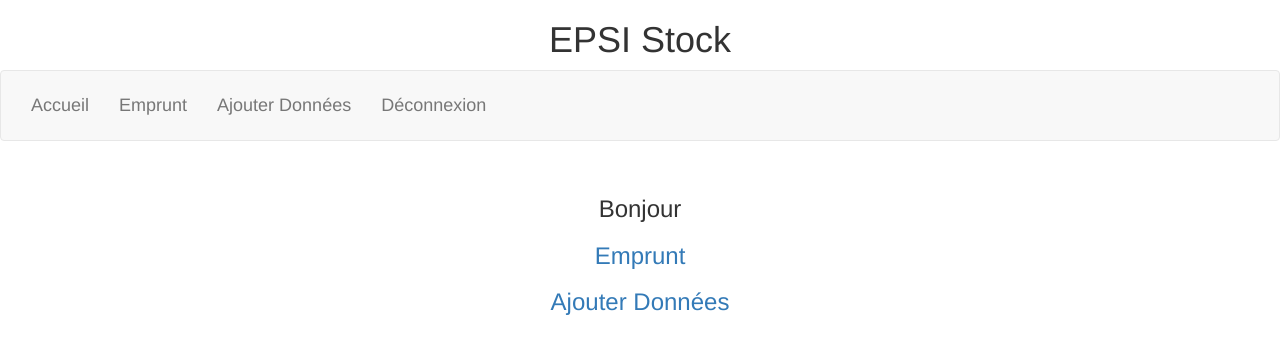
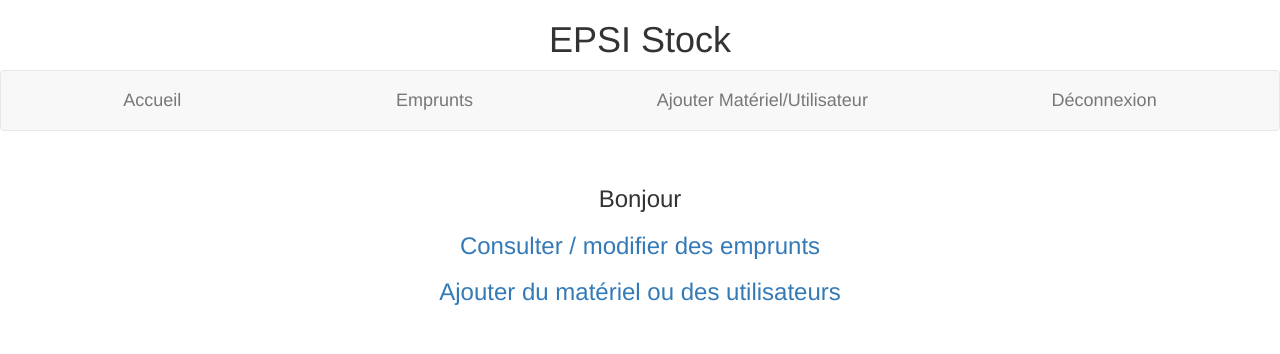
Before and after one commit to Poulpi59/Gestion_stock_epsi, a PHP site: page / in a window 1280 px wide. Shown: the top 354 px of the page. Run offline with PHP 8.4, Linux system fonts and the light colour scheme; the visitor is signed in with stand-in values (Sample User, id 1); data that the repository does not hold is empty.

Commit message:
29/11 update css

```diff
--- a/css/style.css
+++ b/css/style.css
@@ -14,3 +14,6 @@
     margin-left: 10%;
     margin-right: 10%;
 }
+
+.nav-justified > li > a{
+  color: #777;}
--- a/includes/nav.php
+++ b/includes/nav.php
@@ -1,9 +1,9 @@
 <nav class="navbar navbar-default">
     <div class="container-fluid">
-        <ul class="nav navbar-nav">
+        <ul class="nav nav-justified">
             <li><a href="../index.php"><h4>Accueil</h4></a></li>
             <li><a href="emprunt.php"><h4>Emprunt</h4></a></li>
-            <li><a href="donnee.php"><h4>Ajouter Données</h4></a></li>
+            <li><a href="donnee.php"><h4>Ajouter Matériel/Utilisateur</h4></a></li>
             <li><a href="logout.php"><h4>Déconnexion</h4></a></li>
         </ul>
     </div>
--- a/index.php
+++ b/index.php
@@ -23,10 +23,10 @@ if ($_SESSION["user"] != true) {
 <?php include_once("includes/header.php"); ?>
 <nav class="navbar navbar-default">
     <div class="container-fluid">
-        <ul class="nav navbar-nav">
+        <ul class="nav nav-justified">
             <li><a href="index.php"><h4>Accueil</h4></a></li>
-            <li><a href="pages/emprunt.php"><h4>Emprunt</h4></a></li>
-            <li><a href="pages/donnee.php"><h4>Ajouter Données</h4></a></li>
+            <li><a href="pages/emprunt.php"><h4>Emprunts</h4></a></li>
+            <li><a href="pages/donnee.php"><h4>Ajouter Matériel/Utilisateur</h4></a></li>
             <li><a href="pages/logout.php"><h4>Déconnexion</h4></a></li>
         </ul>
     </div>
@@ -42,8 +42,8 @@ if ($_SESSION["user"] != true) {
         $row = $res->fetch();
         echo "<h3>Bonjour " . $row['prenom'] . " " . $row['nom'] . "</h3>";
         ?>
-        <a href="pages/emprunt.php"><h3>Emprunt</h3></a>
-        <a href="pages/addDonnee.php"><h3>Ajouter Données</h3></a>
+        <a href="pages/emprunt.php"><h3>Consulter / modifier des emprunts</h3></a>
+        <a href="pages/addDonnee.php"><h3>Ajouter du matériel ou des utilisateurs</h3></a>
     </center>
 </div>
 
```
